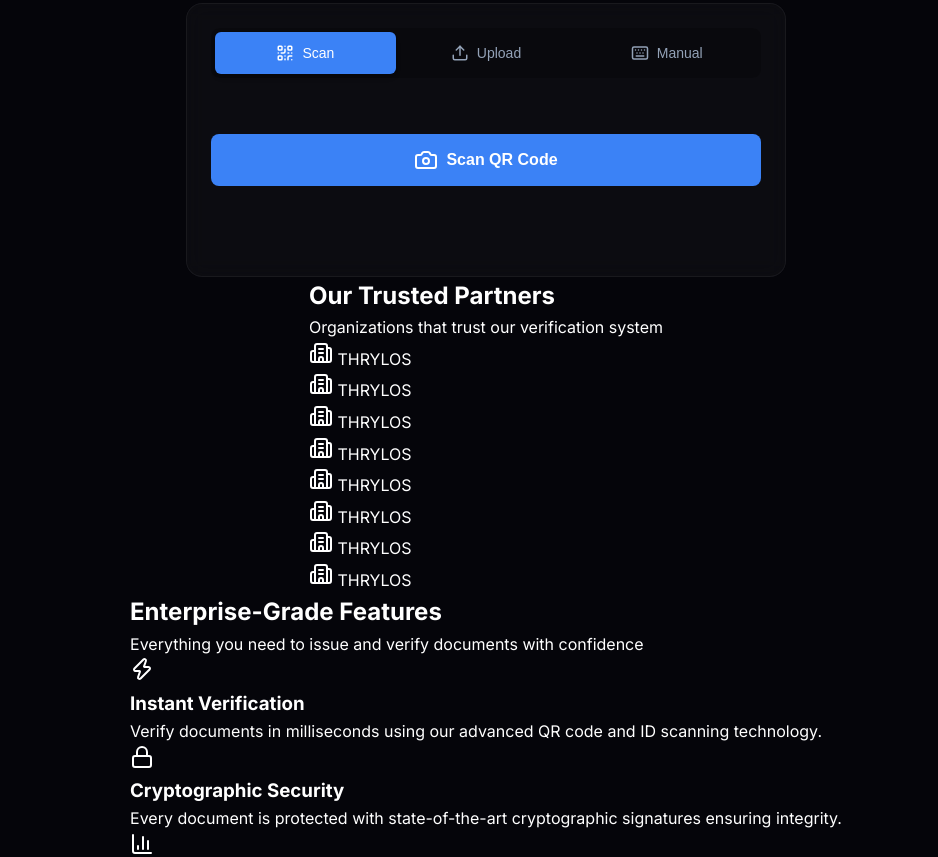
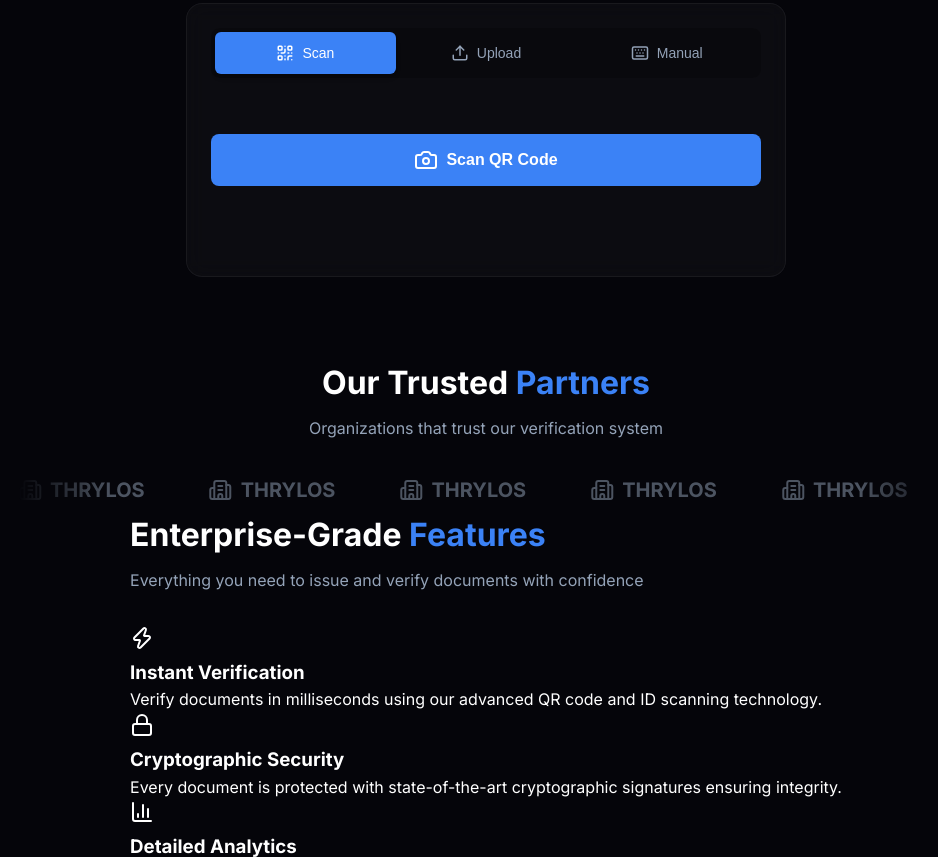
Before and after one commit to sanvesha762-ops/thrylos_auth, a plain HTML site: page index.html in a window 1280 px wide. Shown: the part 564-1421 px from the top of the page, without its empty margins (154-1092 px from the left). Drawn offline with nearby package versions, Linux system fonts and the light colour scheme; a script that the page names is missing.

Commit message:
style: add partners section with infinite scrolling marquee animation

```diff
--- a/styles.css
+++ b/styles.css
@@ -379,3 +379,60 @@ body {
 .result-container.loading {
     color: var(--text-secondary);
 }
+
+/* Partners Section */
+.partners-section {
+    width: 100%;
+    margin-top: 5rem;
+    text-align: center;
+}
+
+.section-title {
+    font-size: 2rem;
+    font-weight: 700;
+    margin-bottom: 0.5rem;
+}
+
+.blue-text {
+    color: var(--primary-blue);
+}
+
+.section-subtitle {
+    color: var(--text-secondary);
+    margin-bottom: 2rem;
+}
+
+.partners-marquee {
+    overflow: hidden;
+    white-space: nowrap;
+    position: relative;
+    width: 100%;
+    mask-image: linear-gradient(to right, transparent, black 10%, black 90%, transparent);
+    -webkit-mask-image: linear-gradient(to right, transparent, black 10%, black 90%, transparent);
+}
+
+.marquee-content {
+    display: inline-flex;
+    animation: scroll 20s linear infinite;
+    gap: 4rem;
+}
+
+.partner-logo {
+    display: inline-flex;
+    align-items: center;
+    gap: 0.5rem;
+    font-size: 1.25rem;
+    font-weight: 700;
+    color: var(--text-secondary);
+    opacity: 0.5;
+    transition: opacity 0.3s ease;
+}
+
+.partner-logo:hover {
+    opacity: 1;
+}
+
+@keyframes scroll {
+    0% { transform: translateX(0); }
+    100% { transform: translateX(calc(-50% - 2rem)); }
+}
```
